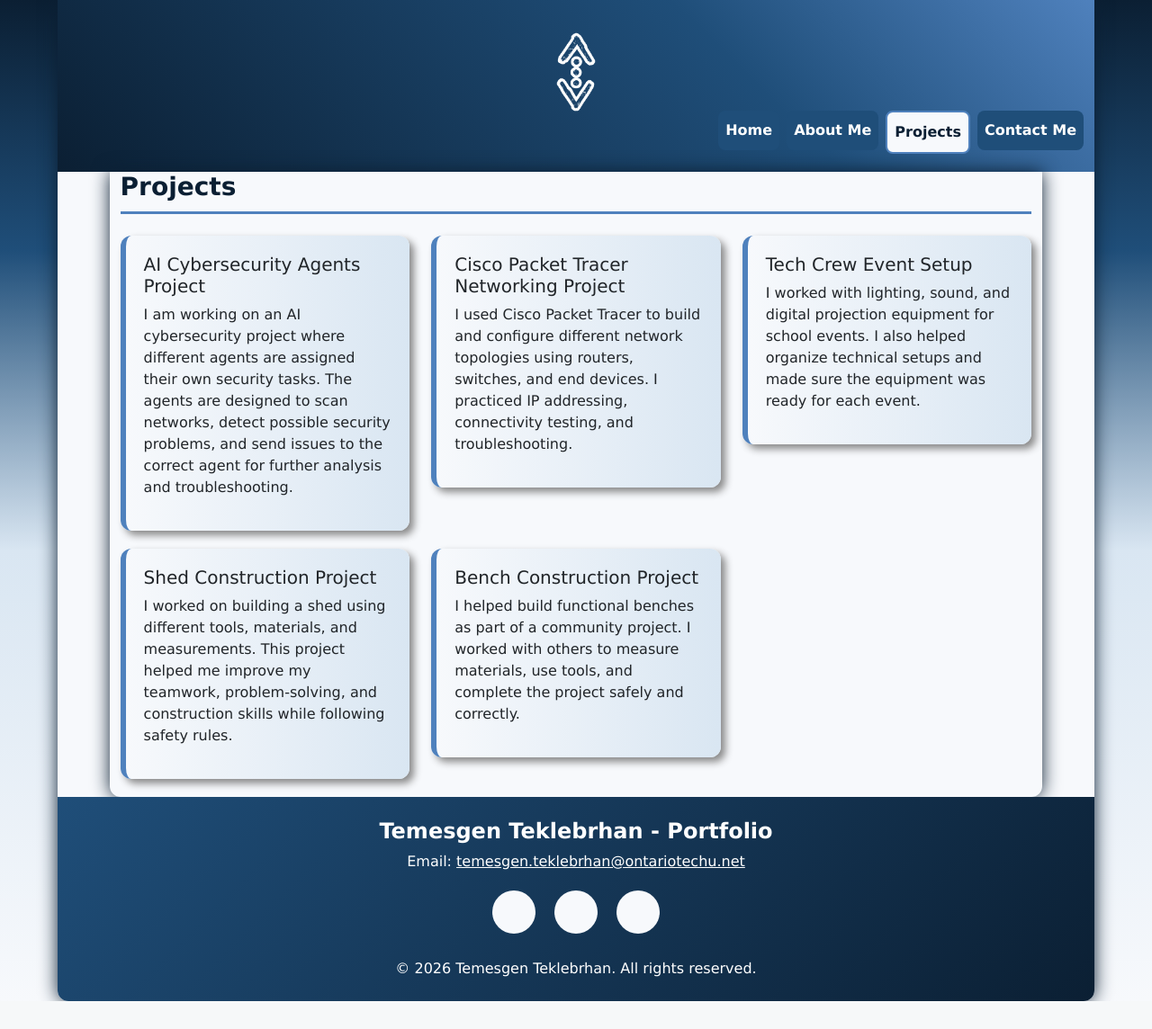
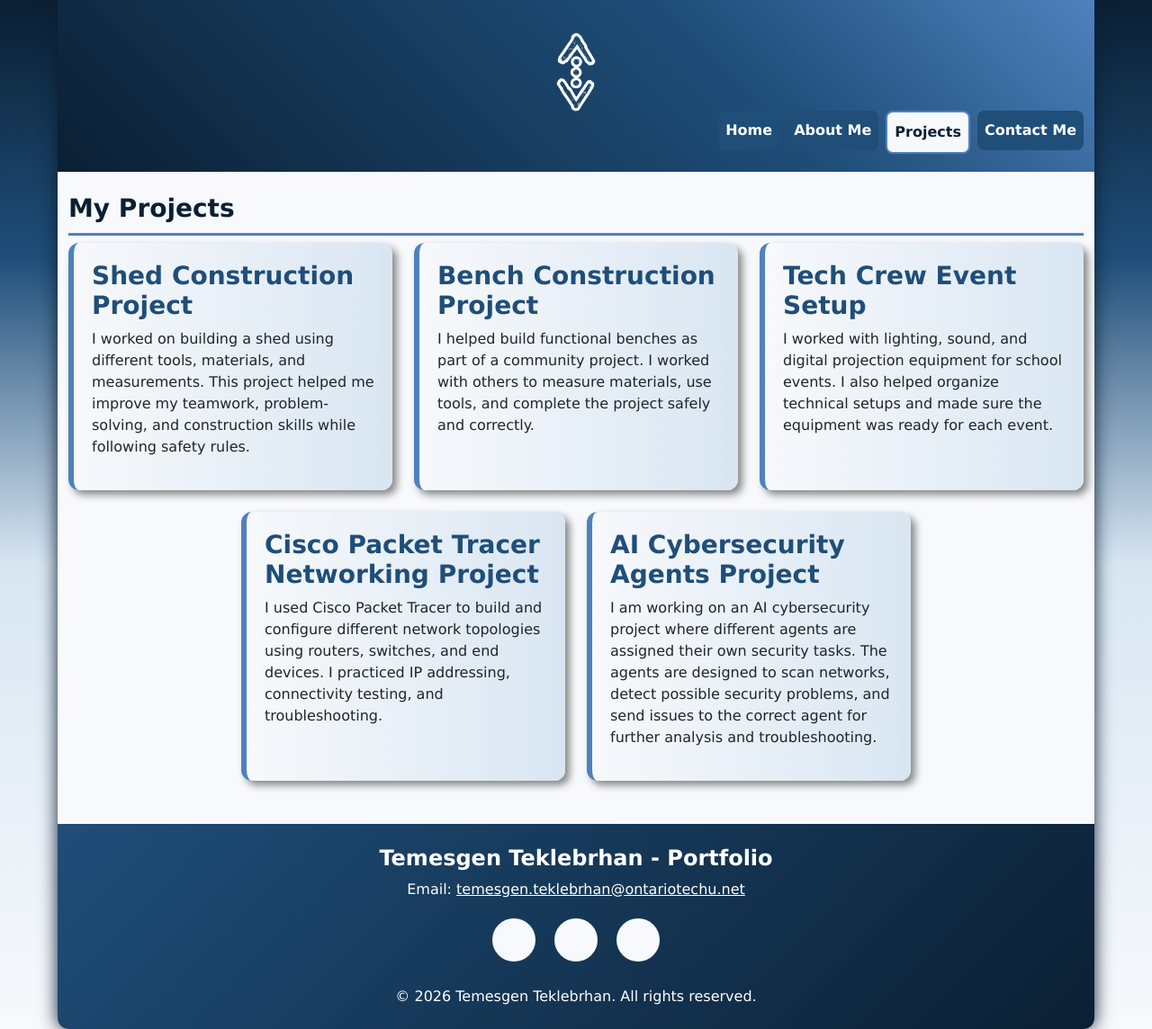
Before and after one commit to luckmax/portfolio-express, a Node server app: page /projects in a window 1280 px wide. Shown: the whole page at 90% size. Before the commit the page ends 1113 px from the top, so only its background shows below. Run offline with Node 20, Linux system fonts and the light colour scheme; some libraries are stand-ins or nearby versions.

Commit message:
Restyle Projects and Contact pages and stop the page shifting

```diff
--- a/public/Content/app.css
+++ b/public/Content/app.css
@@ -1,4 +1,10 @@
 @charset "UTF-8";
+
+/* Always show the scrollbar so the page (and logo) does not shift
+   sideways between short and long pages */
+html {
+    overflow-y: scroll;
+}
 
 /* My CSS from Assignment 1 (full.css), adjusted to work with Bootstrap.
    Color scheme hexadecimal values:
@@ -103,6 +109,12 @@ section:hover {
 
 section h3 {
     color: #1F4E79;
+}
+
+/* Projects page boxes: same height in each row */
+.project-box {
+    height: 100%;
+    margin-bottom: 0px;
 }
 
 /* Stops content from wrapping around the floated About Me photo */
--- a/views/error.ejs
+++ b/views/error.ejs
@@ -1,6 +1,6 @@
 <%- include('partials/header.ejs') %>
 <%- include('partials/main_nav.ejs') %>
-<main id="wrapper" class="container">
+<main class="container-fluid py-4">
   <h1><%= message %></h1>
   <h2><%= error.status %></h2>
   <pre><%= error.stack %></pre>
--- a/views/projects.ejs
+++ b/views/projects.ejs
@@ -1,54 +1,54 @@
 <%- include('partials/header.ejs') %>
 <%- include('partials/main_nav.ejs') %>
 
-<main id="wrapper" class="container">
-  <h1 class="mb-4"><%= title %></h1>
+<main class="container-fluid py-4">
+  <h2>My Projects</h2>
 
-  <!-- Bootstrap grid: 1 column on phones, 2 on tablets, 3 on laptops -->
-  <div class="row">
-    <div class="col-md-6 col-lg-4">
-      <section>
-        <h2 class="h5"><i class="fa-solid fa-robot"></i> AI Cybersecurity Agents Project</h2>
+  <!-- Bootstrap grid: 1 box per row on phones, 2 on tablets, 3 on laptops -->
+  <div class="row justify-content-center">
+    <div class="col-md-6 col-lg-4 mb-4">
+      <section class="project-box">
+        <h3>Shed Construction Project</h3>
         <p>
-          I am working on an AI cybersecurity project where different agents are assigned their own
-          security tasks. The agents are designed to scan networks, detect possible security problems,
-          and send issues to the correct agent for further analysis and troubleshooting.
+          I worked on building a shed using different tools, materials, and measurements. This project helped
+          me improve my teamwork, problem-solving, and construction skills while following safety rules.
         </p>
       </section>
     </div>
-    <div class="col-md-6 col-lg-4">
-      <section>
-        <h2 class="h5"><i class="fa-solid fa-network-wired"></i> Cisco Packet Tracer Networking Project</h2>
+    <div class="col-md-6 col-lg-4 mb-4">
+      <section class="project-box">
+        <h3>Bench Construction Project</h3>
+        <p>
+          I helped build functional benches as part of a community project. I worked with others to measure
+          materials, use tools, and complete the project safely and correctly.
+        </p>
+      </section>
+    </div>
+    <div class="col-md-6 col-lg-4 mb-4">
+      <section class="project-box">
+        <h3>Tech Crew Event Setup</h3>
+        <p>
+          I worked with lighting, sound, and digital projection equipment for school events. I also helped
+          organize technical setups and made sure the equipment was ready for each event.
+        </p>
+      </section>
+    </div>
+    <div class="col-md-6 col-lg-4 mb-4">
+      <section class="project-box">
+        <h3>Cisco Packet Tracer Networking Project</h3>
         <p>
           I used Cisco Packet Tracer to build and configure different network topologies using routers,
           switches, and end devices. I practiced IP addressing, connectivity testing, and troubleshooting.
         </p>
       </section>
     </div>
-    <div class="col-md-6 col-lg-4">
-      <section>
-        <h2 class="h5"><i class="fa-solid fa-lightbulb"></i> Tech Crew Event Setup</h2>
+    <div class="col-md-6 col-lg-4 mb-4">
+      <section class="project-box">
+        <h3>AI Cybersecurity Agents Project</h3>
         <p>
-          I worked with lighting, sound, and digital projection equipment for school events. I also
-          helped organize technical setups and made sure the equipment was ready for each event.
-        </p>
-      </section>
-    </div>
-    <div class="col-md-6 col-lg-4">
-      <section>
-        <h2 class="h5"><i class="fa-solid fa-hammer"></i> Shed Construction Project</h2>
-        <p>
-          I worked on building a shed using different tools, materials, and measurements. This project
-          helped me improve my teamwork, problem-solving, and construction skills while following safety rules.
-        </p>
-      </section>
-    </div>
-    <div class="col-md-6 col-lg-4">
-      <section>
-        <h2 class="h5"><i class="fa-solid fa-people-group"></i> Bench Construction Project</h2>
-        <p>
-          I helped build functional benches as part of a community project. I worked with others to
-          measure materials, use tools, and complete the project safely and correctly.
+          I am working on an AI cybersecurity project where different agents are assigned their own security
+          tasks. The agents are designed to scan networks, detect possible security problems, and send issues
+          to the correct agent for further analysis and troubleshooting.
         </p>
       </section>
     </div>
```
Also changed, not shown: views/about.ejs (+24 -37 lines), views/contact.ejs (+6 -13 lines), views/index.ejs (+14 -37 lines).
